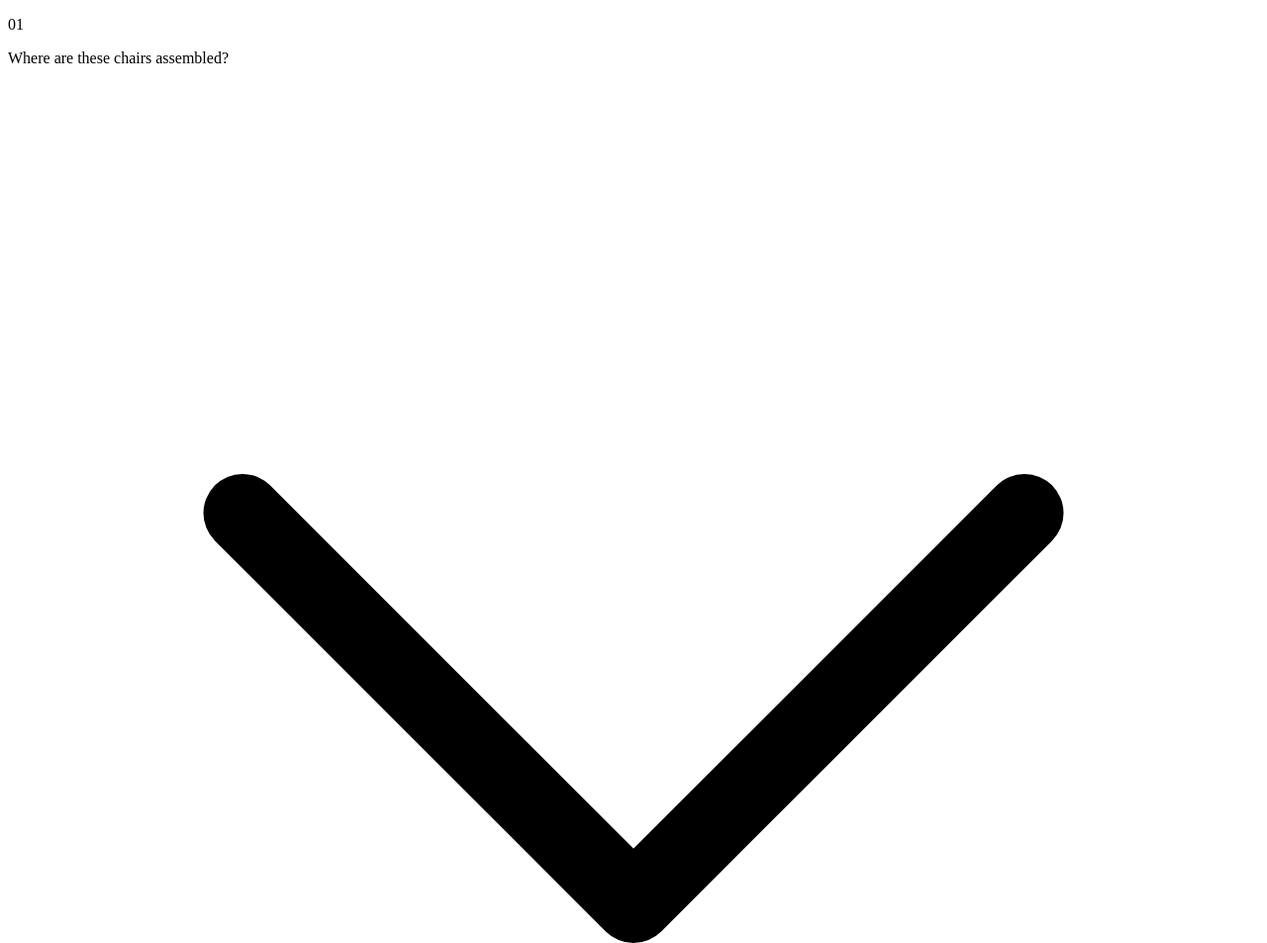
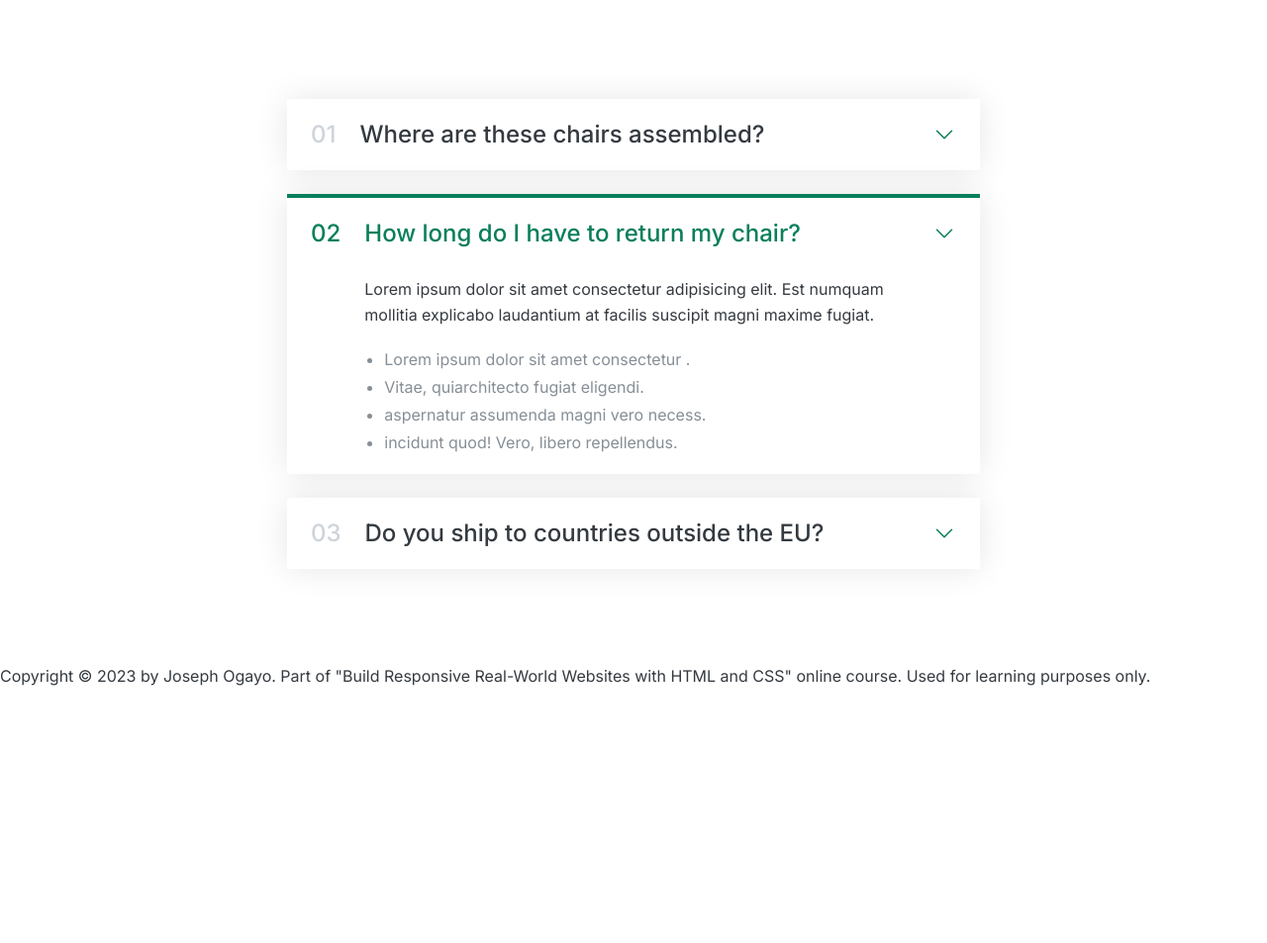
Before and after one commit to OgayoJoseph/Elements-Components-Lecture, a plain HTML site: page 01-accordion.html in a window 1280 px wide. Shown: the top 953 px of the page at 99% size. After the commit the page ends 800 px from the top, so only its background shows below. Drawn offline with Linux system fonts and the light colour scheme.

Commit message:
modified 01-accordion.html

```diff
--- a/01-accordion.html
+++ b/01-accordion.html
@@ -9,7 +9,7 @@
       rel="stylesheet"
     />
 
-    <link rel="stylesheet" href="style.css" />
+    <link rel="stylesheet" href="01-style.css" />
     <title>Building an Accordion Component</title>
   </head>
   <body>
```
